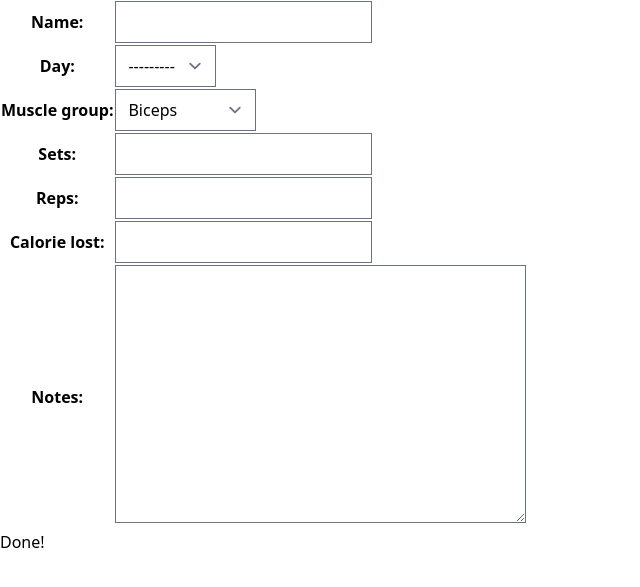
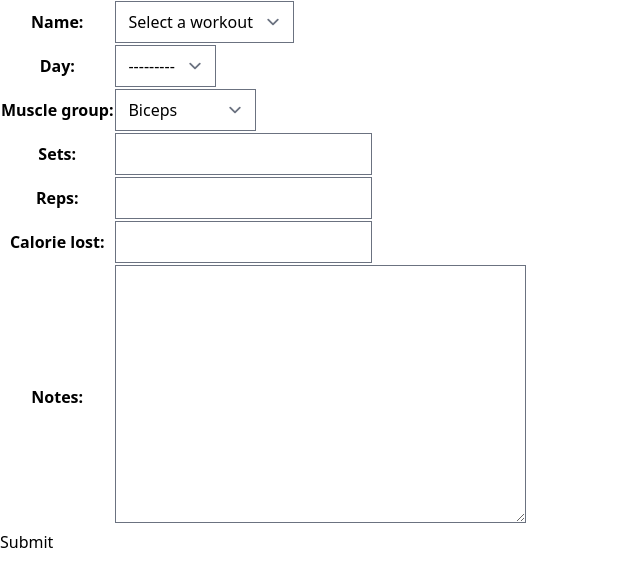
Before and after one commit to gabvint/fit_trackr, a Django app: page /workouts/create/ in a window 1280 px wide. Shown: the part 104-691 px from the top of the page, without its empty margins (0-640 px from the left). Run offline with Django 4.2, Linux system fonts and the light colour scheme; the visitor is signed in with stand-in values (Sample User, id 1); data that the repository does not hold is empty; some libraries are stand-ins or nearby versions.

Commit message:
connected API dynamically to form

```diff
--- a/main_app/forms.py
+++ b/main_app/forms.py
@@ -1,4 +1,4 @@
-from django import forms
+from django import forms # type: ignore
 from django.contrib.auth.forms import UserCreationForm, UserChangeForm
 from .models import NewUser, Workout, Meal
 
@@ -33,9 +33,14 @@ class WorkoutForm(forms.ModelForm):
 
   def __init__(self, *args, **kwargs):
     available_days = kwargs.pop('available_days', None)
+    workout_list = kwargs.pop('workout_list', [])
+
     super().__init__(*args, **kwargs)
     if available_days is not None:
       self.fields['day'].queryset = available_days
+    self.fields['name'] = forms.ChoiceField(
+      choices=[('', 'Select a workout')] + [(workout, workout) for workout in workout_list]
+      )
 
 class MealForm(forms.ModelForm):
   class Meta:
--- a/main_app/models.py
+++ b/main_app/models.py
@@ -55,7 +55,7 @@ class Meal(models.Model):
 
 
 class Workout(models.Model):
-    name = models.CharField()
+    name = models.CharField(max_length=100)
     day = models.ForeignKey(Day, on_delete=models.CASCADE)
     muscle_group = models.CharField(
         max_length=20,
--- a/main_app/templates/main_app/workout_form.html
+++ b/main_app/templates/main_app/workout_form.html
@@ -8,17 +8,44 @@
 
 
 {% block content %}
-{% comment %} {%if not Workout.muscle_group  %}
-    <form action="{% url 'workout_list' %}" method="post">
+
+    <form action="" method="post" id='workout-form'>
         {% csrf_token %}
         <table>{{ form.as_table }}</table>
-        <button type="submit" class="btn submit">Submit!</button>
+        <button type="submit" class="btn submit">Submit</button>
     </form>
-{%else %} {% endcomment %}
-    <form action="" method="post">
-        {% csrf_token %}
-        <table>{{ form.as_table }}</table>
-        <button type="submit" class="btn submit">Done!</button>
-    </form>
-{% comment %} {%endif%} {% endcomment %}
+
+    <script src="https://code.jquery.com/jquery-3.6.0.min.js"></script>
+    <script type="text/javascript">
+        $(document).ready(function() {
+            $('#id_muscle_group').change(function() {
+                const muscleGroup = $(this).val();
+
+                $.ajax({
+                    url: "{% url 'get_workouts_by_muscle_group' %}",
+                    data: {
+                        'muscle_group': muscleGroup
+                    },
+                    success: function(response) {
+                        const workoutSelect = $('#id_name');
+                        workoutSelect.empty();
+
+                        // Add a default option
+                        workoutSelect.append($('<option>', {
+                            value: '',
+                            text : 'Select a workout'
+                        }));
+
+                        // Add the workout options returned by the API
+                        response.workouts.forEach(function(workout) {
+                            workoutSelect.append($('<option>', {
+                                value: workout,
+                                text : workout
+                            }));
+                        });
+                    }
+                });
+            });
+        });
+    </script>
 {% endblock content %}
--- a/main_app/urls.py
+++ b/main_app/urls.py
@@ -9,5 +9,6 @@ urlpatterns = [
   path('dashboard/', views.user_dashboard, name="user_dashboard"),
   path('goals/<int:pk>/update', views.SetGoals.as_view(), name="set_goals"),
   path('workouts/create/', views.CreateWorkout.as_view(), name="create_workout"),
+  path('get_workouts/', views.get_workouts_by_muscle_group, name='get_workouts_by_muscle_group'),
   path('meals/create/', views.CreateMeals.as_view(), name="create_meals"),
 ]
--- a/main_app/views.py
+++ b/main_app/views.py
@@ -5,7 +5,7 @@ from django.contrib.auth.forms import UserCreationForm
 from .forms import CustomUserCreationForm
 from django.contrib.auth import login
 from .workout_api import get_workouts
-import json
+from django.http import JsonResponse
 from django.urls import reverse_lazy
 from .models import Workout, NewUser, Day, Meal
 from .forms import WorkoutForm, MealForm
@@ -24,7 +24,25 @@ class CreateWorkout(CreateView):
     kwargs = super().get_form_kwargs()
     user = self.request.user
     kwargs['available_days'] = Day.objects.filter(user=user)
+    muscle_group = self.kwargs.get('muscle_group', None)
+    if muscle_group:
+        workouts_response = get_workouts(muscle_group)
+        if workouts_response.status_code == 200:
+            data = workouts_response.json()
+            workout_list = [item['WorkOut'] for item in data if 'Muscles' in item]
+            kwargs['workout_list'] = workout_list
+        else:
+            kwargs['workout_list'] = []
     return kwargs
+
+def get_workouts_by_muscle_group(request):
+    muscle_group = request.GET.get('muscle_group')
+    workouts_response = get_workouts(muscle_group)
+    if workouts_response.status_code == 200:
+        data = workouts_response.json()
+        workout_list = [item['WorkOut'] for item in data if 'Muscles' in item]
+        return JsonResponse({'workouts': workout_list})
+    return JsonResponse({'workouts': []})
 
 class CreateMeals(CreateView):
     model = Meal
```
